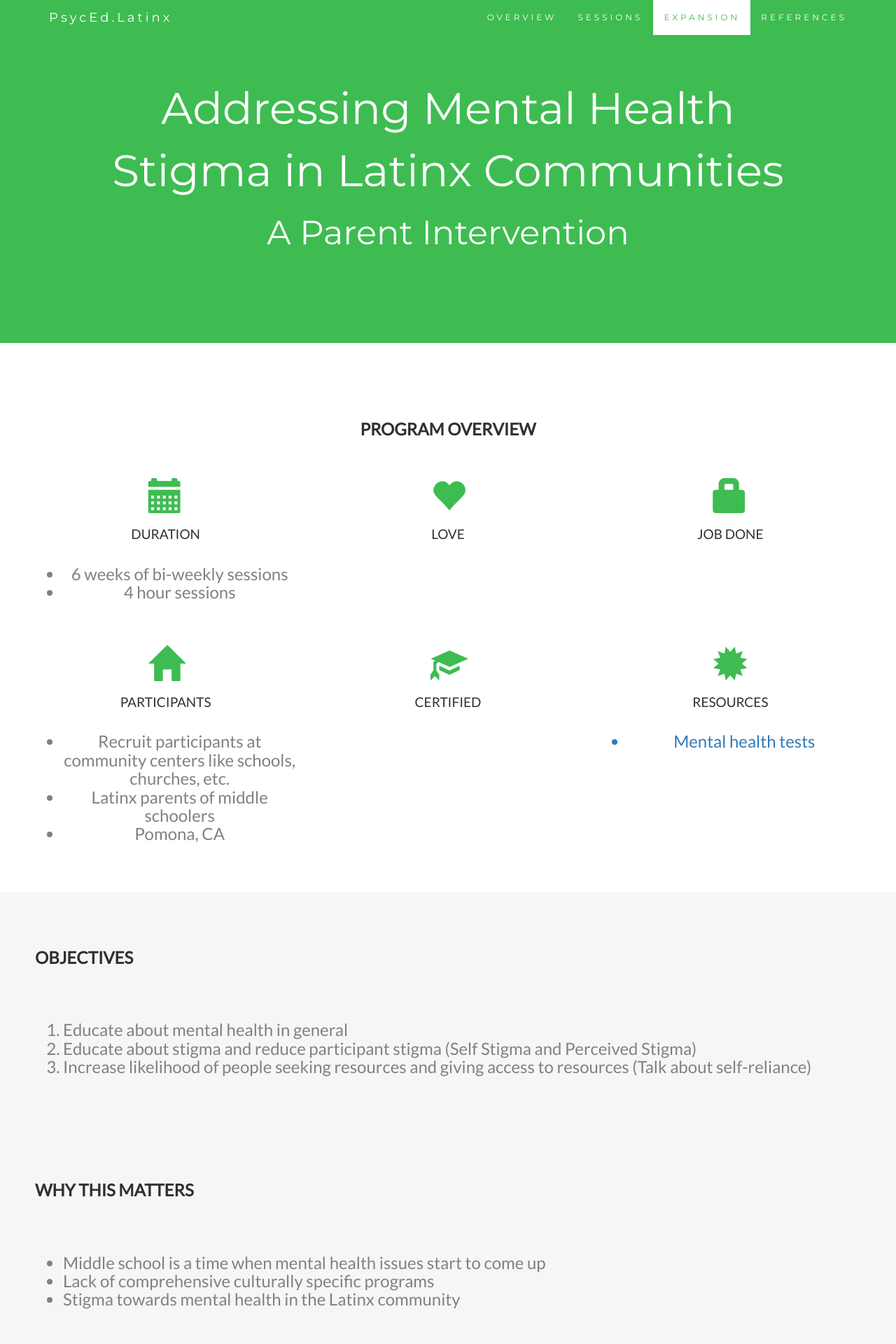
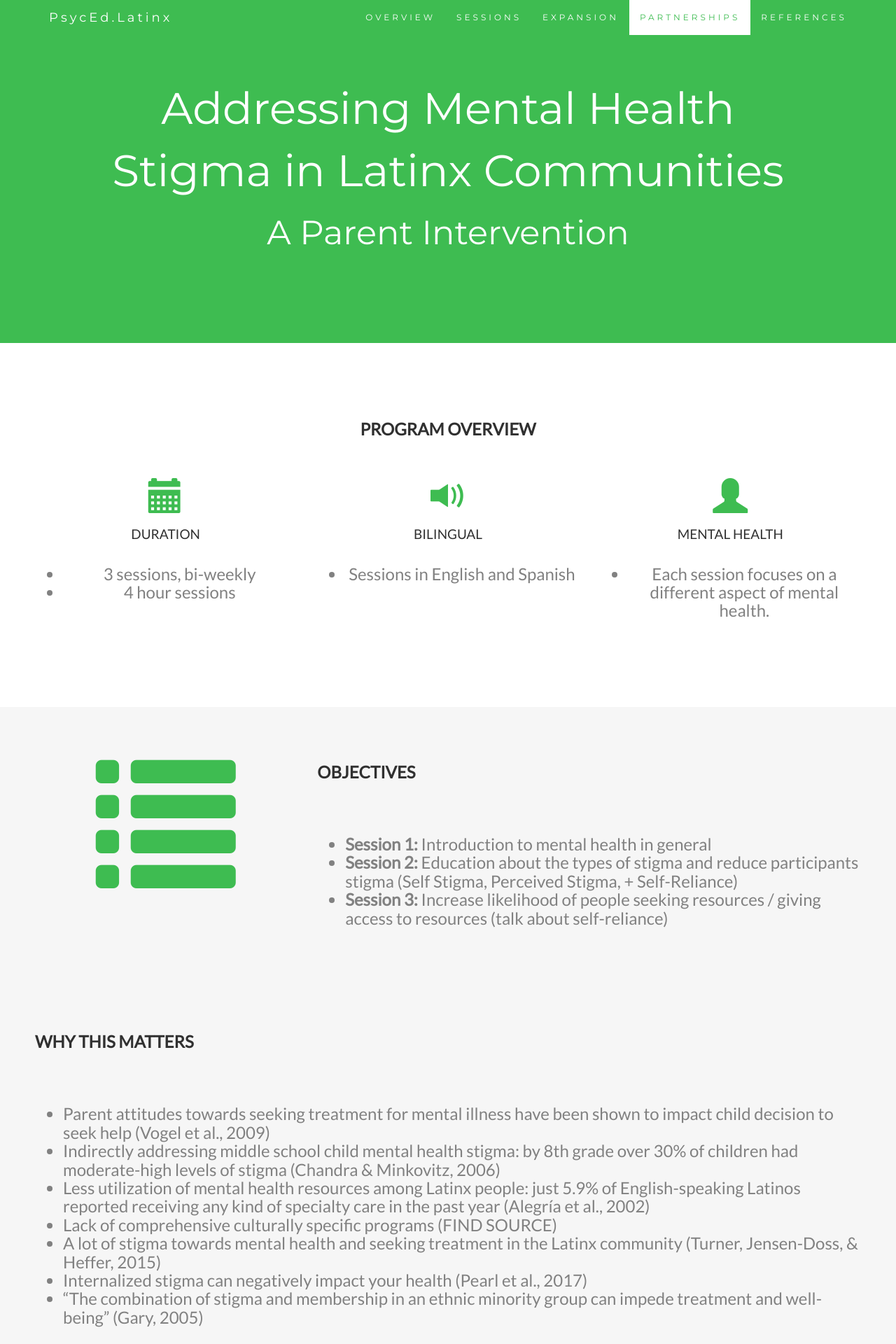
Before and after one commit to Alevalam/PsycEd.Latinx, a PHP site: page /bootstrapindexAdmin.html in a window 1280 px wide. Shown: the top 1920 px of the page at 70% size. Run offline with PHP 8.4, Linux system fonts and the light colour scheme; some libraries are stand-ins or nearby versions.

Commit message:
Added videos and updated session 1 and 2

```diff
--- a/bootstrapindexAdmin.html
+++ b/bootstrapindexAdmin.html
@@ -30,6 +30,7 @@
           <li><a href="#overview">OVERVIEW</a></li>
           <li><a href="#session1">SESSIONS</a></li>
           <li><a href="#expansion">EXPANSION</a></li>
+          <li><a href="#partnerships">PARTNERSHIPS</a></li>
           <li data-toggle="collapse" data-target="#references"><a >REFERENCES</a></li>
 
         </ul>
@@ -48,28 +49,28 @@
     <h2>Program Overview</h2>
     <br>
     <div class="row slideanim">
-      <div class="col-sm-4">
+      <div class="col-sm-4 icondiv">
         <span class="glyphicon glyphicon-calendar logo-small"></span>
         <h4>DURATION</h4>
         <h3>
           <ul>
-            <li>6 weeks of bi-weekly sessions</li>
+            <li>3 sessions, bi-weekly</li>
             <li>4 hour sessions</li>
           </ul>
         </h3>
       </div>
+
       <div class="col-sm-4">
-        <span class="glyphicon glyphicon-heart logo-small"></span>
-        <h4>LOVE</h4>
+        <span class="glyphicon glyphicon-volume-up logo-small"></span>
+        <h4>BILINGUAL</h4>
+        <h3>
+          <ul>
+            <li>Sessions in English and Spanish</li>
+          </ul>
+        </h3>
       </div>
-      <div class="col-sm-4">
-        <span class="glyphicon glyphicon-lock logo-small"></span>
-        <h4>JOB DONE</h4>
-      </div>
-    </div>
-    <br><br>
-    <div class="row slideanim">
-      <div class="col-sm-4">
+
+<!--   <div class="col-sm-4">
         <span class="glyphicon glyphicon-home logo-small"></span>
         <h4>PARTICIPANTS</h4>
         <h3>
@@ -79,41 +80,50 @@
             <li>Pomona, CA</li>
           </ul>
         </h3>
-      </div>
+      </div> -->
       <div class="col-sm-4">
-        <span class="glyphicon glyphicon-education logo-small"></span>
-        <h4>CERTIFIED</h4>
-      </div>
-      <div class="col-sm-4">
-        <span class="glyphicon glyphicon-certificate logo-small"></span>
-        <h4>RESOURCES</h4>
+        <span class="glyphicon glyphicon-user logo-small"></span>
+        <h4>MENTAL HEALTH</h4>
         <h3>
           <ul>
-            <a href="https://www.healthyplace.com/psychological-tests/"><li>Mental health tests</li></a>
+            <li>Each session focuses on a different aspect of mental health.</li>
+          </ul>
+        </h3>
+      </div>
+    </div>
+    <br><br>
+  </div>
+
+  <!-- Container (objectives Section) -->
+
+  <div class="item active container-fluid bg-grey ">
+    <div class="row">
+      <div class="col-sm-4 text-center">
+        <span class="glyphicon glyphicon-list logo slideanim"></span>
+      </div>
+      <div id="objectives" class="col-sm-8">
+        <h2>OBJECTIVES</h2><br>
+        <h3>
+          <ul>
+            <li><b>Session 1:</b> Introduction to mental health in general</li>
+            <li><b>Session 2:</b> Education about the types of stigma and reduce participants stigma (Self Stigma, Perceived Stigma, + Self-Reliance) </li>
+            <li><b>Session 3:</b> Increase likelihood of people seeking resources / giving access to resources (talk about self-reliance)</li>
           </ul>
         </h3>
       </div>
     </div>
   </div>
 
-  <!-- Container (objectives Section) -->
-  <div id="objectives" class="container-fluid bg-grey ">
-    <h2>OBJECTIVES</h2><br>
-    <h3>
-      <ol>
-        <li>Educate about mental health in general</li>
-        <li>Educate about stigma and reduce participant stigma (Self Stigma and Perceived Stigma)</li>
-        <li>Increase likelihood of people seeking resources and giving access to resources (Talk about self-reliance)</li>
-      </ol>
-    </h3>
-  </div>
-
   <div class="container-fluid bg-grey"><h2>WHY THIS MATTERS</h2><br>
     <h3>
       <ul>
-        <li>Middle school is a time when mental health issues start to come up</li>
-        <li>Lack of comprehensive culturally specific programs</li>
-        <li>Stigma towards mental health in the Latinx community</li>
+        <li>Parent attitudes towards seeking treatment for mental illness have been shown to impact child decision to seek help (Vogel et al., 2009) </li>
+        <li>Indirectly addressing middle school child mental health stigma: by 8th grade over 30% of children had moderate-high levels of stigma (Chandra & Minkovitz, 2006) </li>
+        <li>Less utilization of mental health resources among Latinx people: just 5.9% of English-speaking Latinos reported receiving any kind of specialty care in the past year (Alegría et al., 2002) </li>
+        <li>Lack of comprehensive culturally specific programs (FIND SOURCE)</li>
+        <li>A lot of stigma towards mental health and seeking treatment in the Latinx community (Turner, Jensen-Doss, & Heffer, 2015)</li>
+        <li>Internalized stigma can negatively impact your health (Pearl et al., 2017)</li>
+        <li>“The combination of stigma and membership in an ethnic minority group can impede treatment and well-being” (Gary, 2005)</li>
       </ul>
     </h3>
   </div>
@@ -128,7 +138,8 @@
       <li data-target="#myCarousel" data-slide-to="3"></li>
       <li data-target="#myCarousel" data-slide-to="4"></li>
       <li data-target="#myCarousel" data-slide-to="5"></li>
-      <li data-target="#myCarousel" data-slide-to="6"></li>
+<!--       <li data-target="#myCarousel" data-slide-to="6"></li>
+ <li data-target="#myCarousel" data-slide-to="7"></li> -->
 </ol>
 
 
@@ -136,7 +147,54 @@
 
  <div class=" item active container-fluid ">
   <div class="row">
-          <div class="col-sm-4">
+    <div class="col-sm-4 text-center">
+      <span class="glyphicon glyphicon-home logo slideanim"></span>
+    </div>
+    <div class="col-sm-8">
+      <h2>PARTICIPANTS</h2><br>
+      <h3>
+        <ul>
+          <li>100 Latinx parents of middle schoolers</li>
+          <ul><li>EXPLAIN WHY THIS GROUP</li></ul>
+          <li>Pomona, CA</li>
+        </ul>
+      </h3>
+    </div>
+  </div>
+</div>
+
+<div class="item container-fluid ">
+  <div class="row">
+    <div class="col-sm-4 text-center">
+      <span class="glyphicon glyphicon-phone logo slideanim"></span>
+      <span class="glyphicon glyphicon-gift logo slideanim"></span>
+    </div>
+    <div class="col-sm-8">
+      <h2>RECRUITMENT AND INCENTIVES</h2><br>
+      <h3>
+        <ul>
+          <li>Recruitment:</li>
+          <ul>
+            <li>Recruit participants at community centers like schools, churches, etc.</li>
+            <li>Flyers in community centers, churches, schools</li></ul>
+
+          </ul>
+          <ul>
+            <li>Incentives:<ul>
+              <li>Childcare (for the duration of the session)</li>
+              <li>Breakfast and lunch: Ethnic foods from community vendors to support local businesses</li>
+              <li>Technology: iPad Mini 4 tablet will be provided to each participant. The iPad will be provided at the beginning of each session to access resources on website. Each participant will keep the iPad after completion of program.</li>
+            </ul></li>
+          </ul>
+        </h3>
+      </div>
+    </div>
+  </div>
+
+
+  <div class=" item container-fluid ">
+    <div class="row">
+      <div class="col-sm-4 text-center">
         <span class="glyphicon glyphicon-globe logo slideanim"></span>
       </div>
       <div class="col-sm-8">
@@ -169,27 +227,6 @@
 
 
 
-      <div class="item container-fluid ">
-        <div class="row">
-          <div class="col-sm-4">
-            <span class="glyphicon glyphicon-phone logo slideanim"></span>
-            <span class="glyphicon glyphicon-gift logo slideanim"></span>
-          </div>
-          <div class="col-sm-8">
-            <h2>RECRUITMENT AND INCENTIVES</h2><br>
-            <h3>
-              <ul>
-                <li>Flyers in community centers, churches, schools</li>
-                <li>Incentives:<ul>
-                  <li>Childcare (for the duration of the session)</li>
-                  <li>Breakfast and lunch: Ethnic foods from community vendors (30 minutes each)</li>
-                  <li>Technology: Android tablet to be used throughout the sessions to access resources on website and will be kept by participants after completion of the program (One per family)</li>
-                </ul></li>
-              </ul>
-            </h3>
-          </div>
-        </div>
-      </div>
 
   <div class="item container-fluid"><h2>RESEARCH TEAM</h2>
     <h3>
@@ -197,13 +234,14 @@
         <li>Researchers from research group designing program</li>
         <li>Bilingual staff to help with translations</li>
         <li>Collaborate with therapists/counselors from nearby community mental health centers (Incentive being publicity of their services/potential increased use of their servives)</li>
+        <li>20 members on the research team</li>
       </ul>
     </h3>
   </div>
 
   <div class="item container-fluid ">
     <div class="row">
-          <div class="col-sm-4">
+      <div class="col-sm-4 text-center">
         <span class="glyphicon glyphicon-stats logo slideanim"></span>
       </div>
       <div class="col-sm-8">
@@ -220,21 +258,18 @@
             <li>Parental Attitudes Toward Psychological Services Inventory → to determine likelihood that parents seek mental health care for their children should they need. </li>
           </ul>
         </h3>
-
-
-
       </div>
     </div>
   </div>
 
 
 
-
+<!--
       <div class="item container-fluid"><h2>POSSIBLE TREATMENT IDEAS FOR FOUNDATION</h2></div>
 
+    -->
 
-
-      <div class="item container-fluid ">
+<!--       <div class="item container-fluid ">
         <div class="row">
           <div class="col-sm-4">
             <span class="glyphicon glyphicon-list-alt logo slideanim"></span>
@@ -253,7 +288,7 @@
           </h3>
         </div>
       </div>
-    </div>
+    </div> -->
 
   </div>
 
@@ -283,15 +318,86 @@
       </ul></h3>
     </div>
     <div class="col-sm-8">
+      <h3><strong>Overview:</strong><br><br>
+        <ul>
+          <li>Check-in: Unique identification code received</li>
+          <li>Pre-test</li>
+          <li>Introduction to the program</li>
+          <li>Defining mental health and explaining its importance</li>
+          <li>Talking about Familismo and Machismo in relation to mental health</li>
+          <li>Activity with participants</li>
+        </ul>
+      </h3>
       <br>
-      <h4><strong>MISSION:</strong> Our mission lorem ipsum dolor sit amet, consectetur adipiscing elit, sed do eiusmod tempor incididunt ut labore et dolore magna aliqua. Ut enim ad minim veniam, quis nostrud exercitation ullamco laboris nisi ut aliquip ex ea commodo consequat.</h4><br>
-
     </div>
   </div>
 </div>
-<div id="session1collapse" class="collapse bg-grey">
+
+<div id="session1collapse" class="container-fluid collapse bg-grey">
   <br>
-  <h4><strong>MISSION:</strong> Our mission lorem ipsum dolor sit amet, consectetur adipiscing elit, sed do eiusmod tempor incididunt ut labore et dolore magna aliqua. Ut enim ad minim veniam, quis nostrud exercitation ullamco laboris nisi ut aliquip ex ea commodo consequat.</h4><br>
+  <div id="mentalhealthvid">
+    <video width="400" controls>
+      <source src="mentalHealthandLatinoKidsTrim.mp4" type="video/mp4">
+        <source src="mov_bbb.ogg" type="video/ogg">
+          Your browser does not support HTML5 video.
+        </video>
+      </div>
+      <div class="container-fluid">
+        <h2>What is mental health</h2>
+        <h3>
+          <ul>
+            <li>Define mental health</li>
+            <li>Explain why it is important (Mental health can influence physological health, emotional regulation, etc.)</li>
+            <li>Show outcomes of both good and bad mental health</li>
+            <ul>
+              <li>Internalized stigma was related to worse mental and physical health outcomes (Pearl et al., 2017)</li>
+              <li>Poor mental health also can also lead to depression, anxiety, and other mental illnesses which have negative physiological effects </li>
+              <li>Good mental health</li>
+            </ul>
+          </ul>
+        </h3>
+      </div>
+
+      <div class="container-fluid">
+        <h2>Why mental health matters in Latinx Community</h2>
+        <h3>
+          <ul>
+            <li>Latinos are less likely to report mental health illness (McMiller & Weisz, 1996) </li>
+            <li>Elevated risk for anxiety & depression stemming from poverty, inadequate housing conditions, rigid work demands, and discrimination (Ayón, Marsiglia & Bermudez-Parsai, 2010)</li>
+            <li>2x as many Latino suicide attempters do not seek or receive psychiatric services in the year prior to attempting suicide compared with non-Latino White attempters (Dueweke & Bridges 2017)</li>
+            <ul>
+              <li>Educating random Latinx community members through psychoeducation was associated with more positive attitudes toward seeking health (Dueweke & Bridges 2017)</li>
+            </ul>
+          </ul>
+        </h3>
+      </div>
+
+      <div class="container-fluid">
+        <h2>Familismo and Machismo</h2>
+        <h3>
+          <ul>
+            <li>INSERT HERE</li>
+          </ul>
+        </h3>
+      </div>
+
+
+      <div class="container-fluid">
+        <h2>Activity with Participants</h2>
+        <h3>
+          <ul>
+            <li>What are some stereotypes about mental health?  </li>
+            <li>Do we believe these stereotypes to be true? </li>
+            <li>What are some of your thoughts regarding mental health? </li>
+            <li>Aim: </li>
+            <ul>
+              <li>Engage Participants </li>
+              <li>Create a discussion around mental health in general </li>
+              <li>Leads to the next topic of Stigma </li>
+            </ul>
+          </ul>
+        </h3>
+      </div>
 
     </div>
 
@@ -307,14 +413,97 @@
             </ul></h3>
           </div>
           <div class="col-sm-8">
+            <h3><strong>Overview:</strong><br><br>
+              <ul>
+                <li>Check-in: Unique identification code received</li>
+                <li>Defining Stigma and exploring the different types</li>
+                <li>Importance of reducing Stigma</li>
+                <li>Participants receive one of three vignettes related to factors that contribute to mental health stigma and seeking treatment </li>
+                <ul>
+                  <li>Treatment is perceived as “Expensive” </li>
+                  <li>Lack of “Confianza” with doctor</li>
+                  <li>Culture-Bound Syndromes Misunderstood (lack of cultural understanding on researcher side)</li>
+                </ul>
+                <li>Discussing the issues in the vignettes</li>
+                <li>Clarification of these 3 issues is addressed together</li>
+              </ul>
+            </h3>
             <br>
-        <h4><strong>MISSION:</strong> Our mission lorem ipsum dolor sit amet, consectetur adipiscing elit, sed do eiusmod tempor incididunt ut labore et dolore magna aliqua. Ut enim ad minim veniam, quis nostrud exercitation ullamco laboris nisi ut aliquip ex ea commodo consequat.</h4><br>
           </div>
         </div>
       </div>
-  <div id="session2collapse" class="collapse bg-grey">
-    <br>
-    <h4><strong>MISSION:</strong> Our mission lorem ipsum dolor sit amet, consectetur adipiscing elit, sed do eiusmod tempor incididunt ut labore et dolore magna aliqua. Ut enim ad minim veniam, quis nostrud exercitation ullamco laboris nisi ut aliquip ex ea commodo consequat.</h4><br>
+      <div id="session2collapse" class="container-fluid collapse bg-grey">
+
+       <div class="row">
+        <div class="col-sm-4">
+          <a href="https://vimeo.com/80677362" class="btn btn-info" role="button">Link to Watch Gladys</a>
+        </div>
+        <div class="col-sm-8">
+          <h2>Stigma</h2>
+          <h3>
+            <ul>
+              <li><strong>Definition: </strong> “A mark separating individuals from one another based on a socially conferred judgment that some persons or groups are tainted and “less than.” (Pescosolido, Lang, & Olafsdottir, 2008)</li>
+              <ul>
+                <li>Stigma often leads to endorsement of stereotypes, prejudice, and discrimination (Vogel, Wade, & Haake, 2006)</li>
+              </ul>
+              <li><strong>Self-Stigma: </strong> the decrease in a person’s self-esteem due to that person viewing him or herself as socially unacceptable (Vogel, Wade & Haake, 2006)</li>
+              <li><strong>Perceived-Stigma (Public-Stigma): </strong> The notion from people or society that a person is socially unacceptable (Vogel, Wade,& Haake, 2006)</li>
+              <li><strong> Self-Reliance: </strong> the tendency for a person to feel that he or she can handle all of their problems alone (Jennings et al., 2015)</li>
+            </ul>
+          </h3>
+        </div>
+      </div>
+
+
+      <div class="container-fluid">
+        <h2>Self-Stigma, Perceived-Stigma, Self-Reliance</h2>
+        <h3>
+          <ul>
+            <li>Jennings et al., (2017) conducted research exploring the relationship between these 3 variables</li>
+            <ul>
+              <li>Research found that increases in public-stigma correlated with increases in self-stigma </li>
+              <li>Individuals who had higher self-stigma tended to be more self-reliant</li>
+              <li>Increased self-reliance led to negative treatment-seeking attitudes and behaviors </li>
+              <li>Re-word self-reliance </li>
+            </ul>
+          </ul>
+        </h3>
+      </div>
+
+            <div class="container-fluid">
+        <h2>Why reduce Stigma?</h2>
+        <h3>
+            <ul>
+              <li>Lower levels of stigma were associated with more positive attitudes in seeking help (Dueweke & Bridges, 2017 )</li>
+              <li>Experiences of rejection and discrimination as a result of public stigma decreases quality of life for those with mental illness and their families (Pescosolido, Lang, & Olafsdottir, 2008) </li>
+              <li>Research illustrates that internalized stigma can negatively impact physical health in individuals (Pearl et al., 2017)</li>
+              <li>Stigma interferes with mental health by decreasing people’s self esteem and social opportunities (Corrigan, 2004)</li>
+              <li>Self-stigma negatively influences the likelihood of seeking mental health care (Lannin et al., 2016)</li>
+          </ul>
+        </h3>
+      </div>
+
+            <div class="row">
+        <div class="col-sm-4 text-center">
+          <img src="diana.jpg">
+        </div>
+          <div class="col-sm-8">
+        <h2>Example of Vignette (Ataque de nervios)</h2>
+        <h3>
+
+          <p>Diana (42 years old) has not been feeling like herself lately. Her father passed away a week ago. Her family has noticed that he has been more aggressive. She’s almost a completely different person. She came into the house unusually late last night and when asked about her whereabouts by her family, she broke several things in her house. Her family believes she is experiencing “ataque de nervios” due to her father’s passing. </p>
+
+            <ul>
+              <li>Culture-bound syndromes could be confused with other disorders</li>
+              <li>Ataque De Nervios ≠ Panic Disorder</li>
+              <li>Culture-bound syndromes have comorbidity with other disorders like anxiety and panic disorder. Ataque de nervios is generally present in the Latinx population and they might believe that treatment is not “abnormal” or “uncommon”</li>
+              <li>Why is this a problem?</li>
+          </ul>
+        </h3>
+      </div>
+      </div>
+
+
     </div>
 
     <div id="session3" class="container-fluid" data-toggle="collapse" data-target="#session3collapse">
@@ -334,7 +523,7 @@
           </div>
         </div>
       </div>
-    <div id="session3collapse" class="collapse bg-grey">
+      <div id="session3collapse" class="container-fluid collapse bg-grey">
         <br>
         <h4><strong>MISSION:</strong> Our mission lorem ipsum dolor sit amet, consectetur adipiscing elit, sed do eiusmod tempor incididunt ut labore et dolore magna aliqua. Ut enim ad minim veniam, quis nostrud exercitation ullamco laboris nisi ut aliquip ex ea commodo consequat.</h4><br>
       </div>
@@ -343,7 +532,7 @@
       <!-- Container (About Section) -->
       <div id="expansion" class="container-fluid">
         <div class="row">
-        <div class="col-sm-4">
+          <div class="col-sm-4 text-center">
             <span class="glyphicon glyphicon-forward logo"></span>
           </div>
           <div class="col-sm-8">
@@ -371,6 +560,31 @@
             </div>
           </div>
         </div>
+
+
+        <!-- Container (overview Section) -->
+        <div id="partnerships" class="container-fluid text-center ">
+          <h2>Partnerships</h2>
+          <br>
+          <div class="row slideanim">
+            <div class="col-sm-4 icondiv">
+              <span class="glyphicon glyphicon-calendar logo-small"></span>
+              <h4>DURATION</h4>
+            </div>
+            <div class="col-sm-4">
+              <span class="glyphicon glyphicon-heart logo-small"></span>
+              <h4>LOVE</h4>
+            </div>
+            <div class="col-sm-4">
+              <span class="glyphicon glyphicon-lock logo-small"></span>
+              <h4>JOB DONE</h4>
+            </div>
+          </div>
+          <br><br>
+        </div>
+
+
+
 
         <div id="references" class="container-fluid collapse">
           <h2>WORKS CITED</h2><br>
--- a/index.css
+++ b/index.css
@@ -175,3 +175,7 @@
         font-size: 150px;
     }
   }
+
+.icondiv:hover {
+  background-color: #96eaa2;
+}
--- a/parents.css
+++ b/parents.css
@@ -175,3 +175,7 @@ body {
         font-size: 150px;
     }
   }
+
+.icondiv:hover {
+  background-color: #96d6ea;
+}
```
Also changed, not shown: parents.html (+19 -19 lines), diana.JPG (added), 2 other files. Lines whose indentation alone changed are shown as unchanged.
